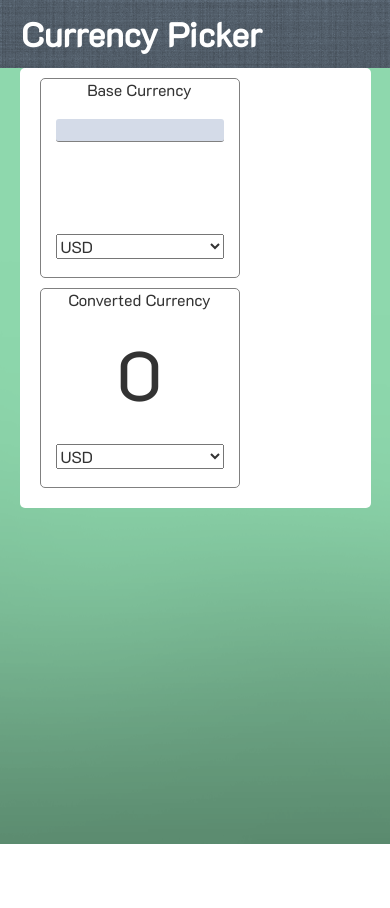
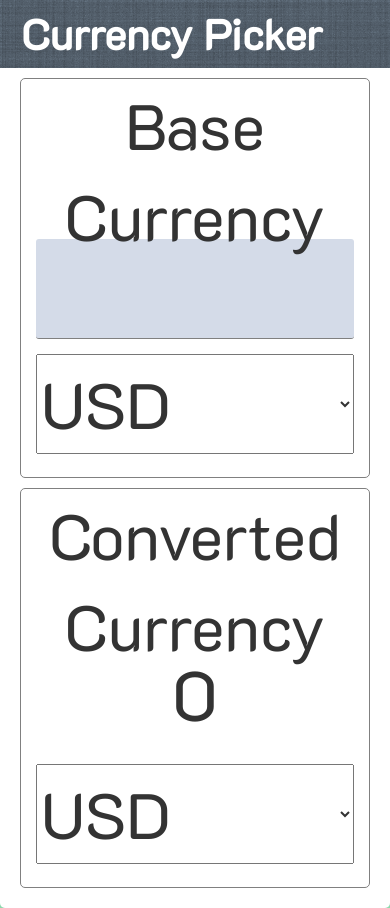
Before and after one commit to areakryte/Capstone, a Flask app: page / in a window 390 px wide. Before the commit the page ends 844 px from the top, so only its background shows below. Run offline with Flask 2, Linux system fonts and the light colour scheme; some libraries are stand-ins or nearby versions.

Commit message:
Small res css added

```diff
--- a/Capstone/static/css/main.css
+++ b/Capstone/static/css/main.css
@@ -16,6 +16,8 @@ body{
     font-size: 2em;
     color: white;
     padding: 8px 5px 8px 5px;
+    border-top-left-radius: 0px;
+    border-top-right-radius: 0px;
 }
 
 .navbar a {
@@ -52,6 +54,8 @@ body{
     padding: 10px;
     font-family: 'K2D', sans-serif;
     border-radius: 5px;
+    border-top-left-radius: 0px;
+    border-top-right-radius: 0px;
 }
 
 .currency{
@@ -136,6 +140,57 @@ p{
     font-size: 16px;
 }
 
-@media only screen and (max-width: 600px) {
+@media (max-width:720px) {
 
+    body{
+        background-image: none;
+    }
+
+    .navbar-brand {
+        font-size: 1.5em;
+        font-weight: 800;
+    }
+
+    .body-content {
+        width: 100%;
+        height: 100%;
+        margin-top: -20px;
+        padding: 10px;
+        font-family: 'K2D', sans-serif;
+        border-radius: 5px;
+        border-top-left-radius: 0px;
+        border-top-right-radius: 0px;
+    }
+
+    .currency{
+        width: calc(100% - 20px);
+        height: 400px;
+    }
+
+    .currency-header p {
+        margin-bottom: 40px;
+    }
+
+    .currency-body {
+        height: 120px;
+        margin-top: 120px;
+    }
+
+    .compare-currency{
+        min-width: none;
+    }
+
+    p {
+        font-size: 64px;
+    }
+
+    input[type="text"]{
+        height: 100px;
+        font-size: 64px;
+    }
+
+    .world-curr {
+        height: 100px;
+        font-size: 64px;
+    }
 }
```
Also changed, not shown: Capstone/static/js/initLoad.js (+7 -0 lines).
